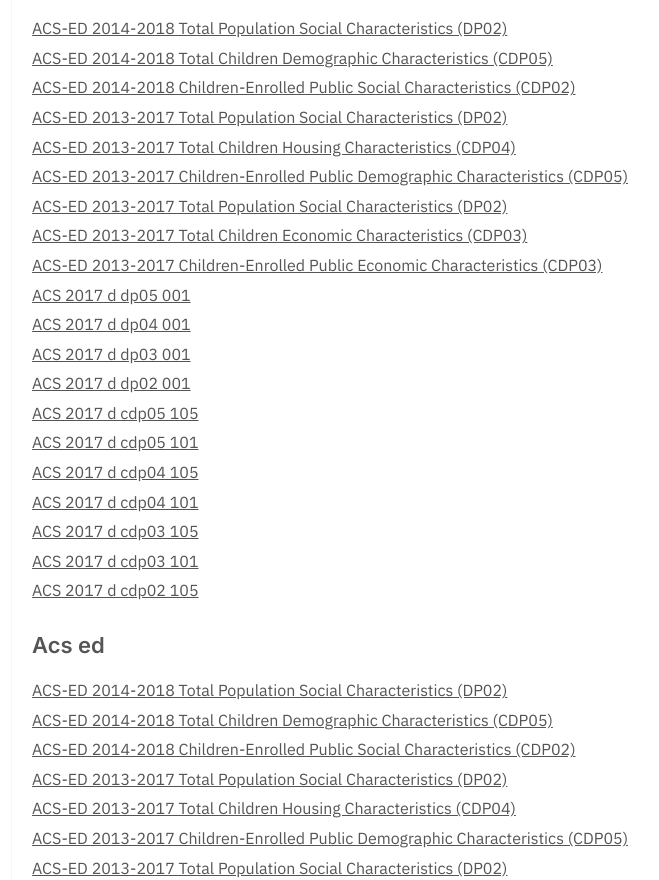
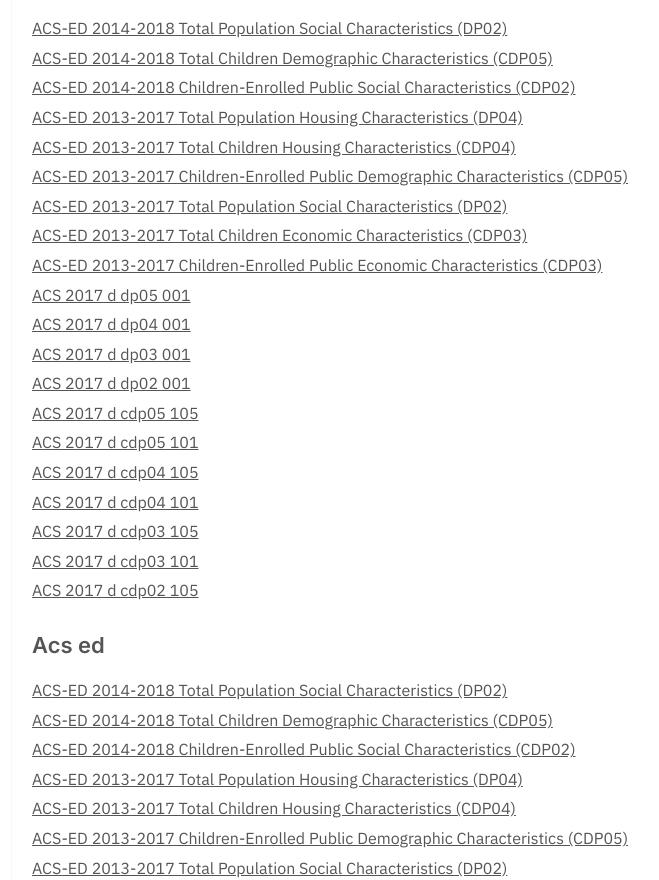
Before and after one commit to dayda-entities/department-of-education, a Jekyll site: the page built from tags.md, in a window 1280 px wide and 1400 px high, scrolled down 10813 px. Shown: the part 153-1033 px from the top of the window, without its empty margins (298-957 px from the left). Built offline with Jekyll 4.4.1, drawn with Linux system fonts in a browser that asks for light colours; some of the changed text lies outside the part shown.

```diff
--- a/_posts/2021-05-01-acs-ed-2013-2017-total-populat.md
+++ b/_posts/2021-05-01-acs-ed-2013-2017-total-populat.md
@@ -1,7 +1,7 @@
 ---
-title: ACS-ED 2013-2017 Total Population Social Characteristics (DP02)
-created: '2021-05-01T06:58:40.913609'
-modified: '2021-05-01T06:58:40.913620'
+title: ACS-ED 2013-2017 Total Population Housing Characteristics (DP04)
+created: '2021-05-01T06:58:23.500976'
+modified: '2021-05-01T06:58:23.500983'
 state: active
 type: dataset
 tags:
@@ -11,14 +11,14 @@ tags:
   - Department Of Education
   - Edge
   - Education Demographic Geographic Estimates
+  - Housing
   - National Center For Education Statistics
   - Nces
-  - School District
-  - Social
+  - School Districts
   - U S Census Bureau
 groups: []
 csv_url: >-
-  https://data-nces.opendata.arcgis.com/datasets/cab3accd8ca541f68f988b3fe3278e7c_0.csv?outSR=%7B%22latestWkid%22%3A3857%2C%22wkid%22%3A102100%7D
+  https://data-nces.opendata.arcgis.com/datasets/500ff4afc04045258e5eeeb36452ce71_10.csv?outSR=%7B%22latestWkid%22%3A3857%2C%22wkid%22%3A102100%7D
 json_url: ''
 layout: post
 
```
